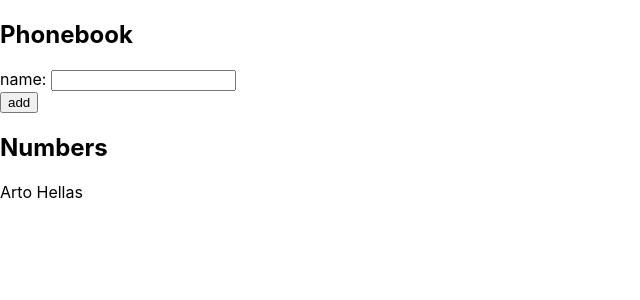
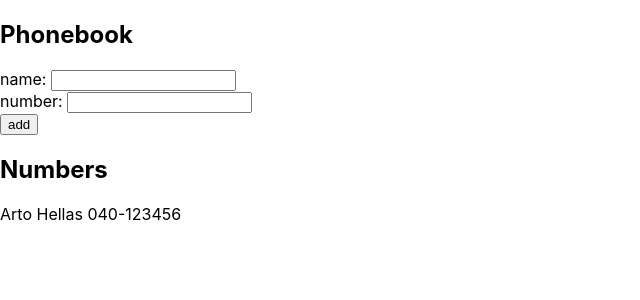
Before and after one commit to alhuang22/full-stack-open, a React (Create React App) app in the folder part2/phonebook/: page / in a window 1280 px wide. Shown: the top 300 px of the page, without its empty margins (0-640 px from the left). Built offline with nearby package versions, Linux system fonts and the light colour scheme.

Commit message:
Finish 2.8

```diff
--- a/part2/phonebook/src/App.js
+++ b/part2/phonebook/src/App.js
@@ -1,17 +1,25 @@
 import React, { useState } from "react";
 
 const App = () => {
-  const [persons, setPersons] = useState([{ name: "Arto Hellas" }]);
+  const [persons, setPersons] = useState([
+    { name: "Arto Hellas", number: "040-123456" },
+  ]);
   const [newName, setNewName] = useState("");
+  const [newNumber, setNewNumber] = useState("");
 
   const handleNameChange = (event) => {
     setNewName(event.target.value);
   };
 
-  const handleNewPerson = (event) => {
+  const handleNumberChange = (event) => {
+    setNewNumber(event.target.value);
+  };
+
+  const handleNewEntry = (event) => {
     event.preventDefault();
     const person = {
       name: newName,
+      number: newNumber,
     };
     let containsName = false;
     persons.forEach((person) => {
@@ -20,6 +28,7 @@
     if (!containsName) {
       setPersons(persons.concat(person));
       setNewName("");
+      setNewNumber("");
     } else {
       const text = `${newName} is already added to phonebook`;
       alert(text);
@@ -29,9 +38,12 @@
   return (
     <div>
       <h2>Phonebook</h2>
-      <form onSubmit={handleNewPerson}>
+      <form onSubmit={handleNewEntry}>
         <div>
           name: <input value={newName} onChange={handleNameChange} />
+        </div>
+        <div>
+          number: <input value={newNumber} onChange={handleNumberChange} />
         </div>
         <div>
           <button type="submit">add</button>
@@ -39,7 +51,9 @@
       </form>
       <h2>Numbers</h2>
       {persons.map((person) => (
-        <div key={person.name}>{person.name}</div>
+        <div key={person.name}>
+          {person.name} {person.number}
+        </div>
       ))}
     </div>
   );
```
